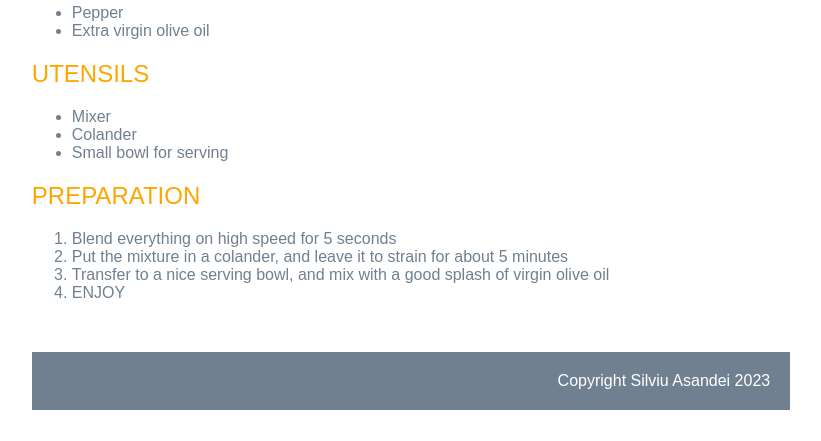
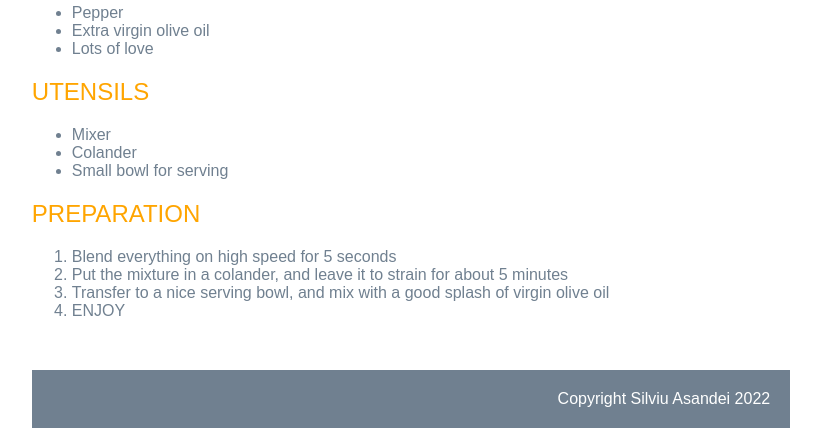
Before and after one commit to SilviuAsandei/silviuasandei.github.io, a plain HTML site: page index.html in a window 1280 px wide. Shown: the part 1007-1448 px from the top of the page, without its empty margins (229-1050 px from the left). Drawn offline with Linux system fonts and the light colour scheme; some icons are missing.

Commit message:
Update index.html

```diff
--- a/index.html
+++ b/index.html
@@ -26,6 +26,7 @@
         <li>Salt</li>
         <li>Pepper</li>
         <li>Extra virgin olive oil</li>
+        <li>Lots of love</li>
     </ul>
     <section id="utensils" onmouseover="utensilsHover()" onmouseout="utensilsNormal()">
         <h2>Utensils <em class="fa-solid fa-fork-knife"></em></h2>
@@ -45,7 +46,7 @@
     </ol>
     </section>
     <footer>
-        <p>Copyright Silviu Asandei 2023</p>
+        <p>Copyright Silviu Asandei 2022</p>
     </footer>
 </div>
 <script>
```
